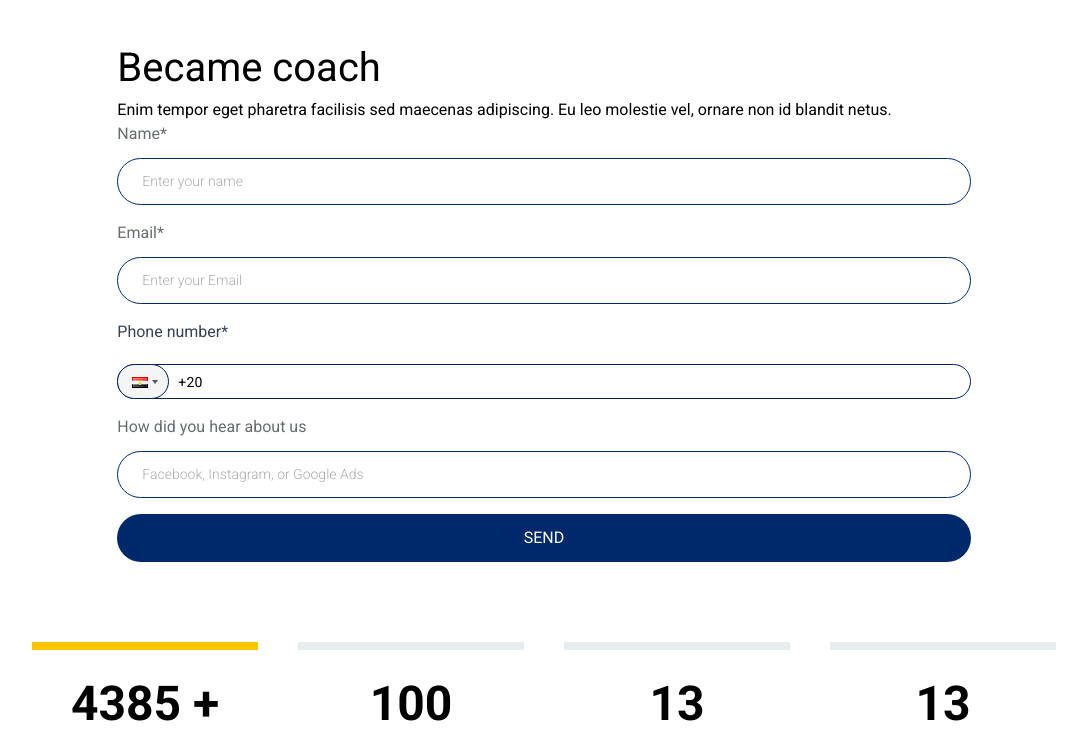
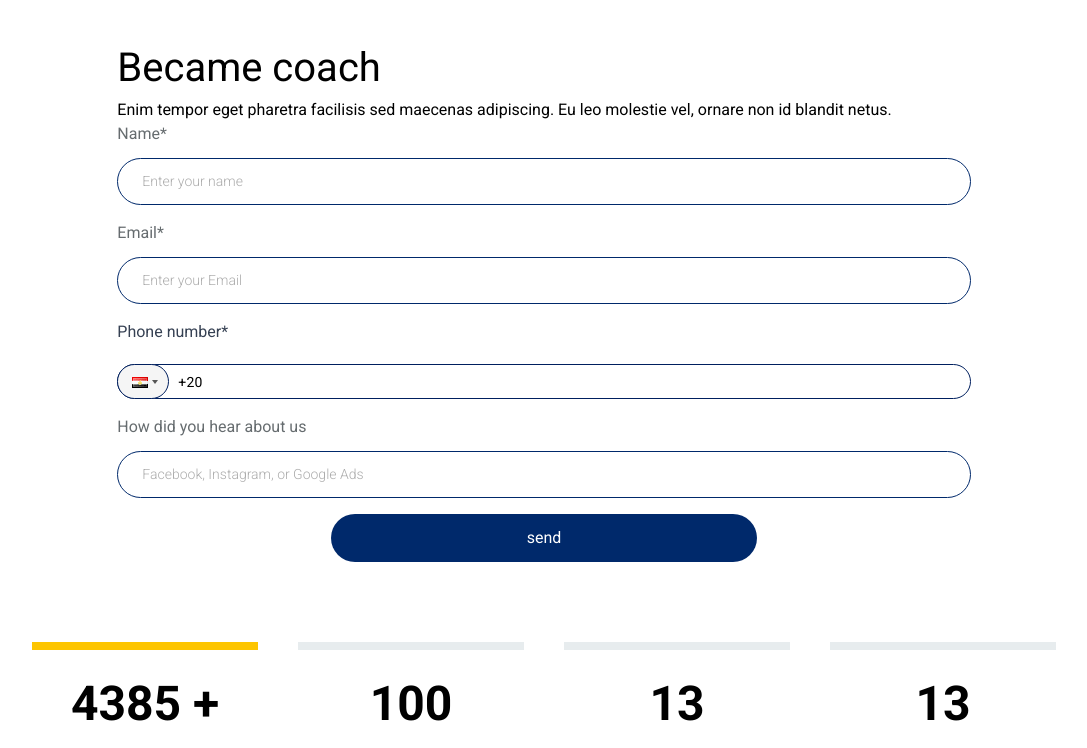
Before and after one commit to mo-kamal123/Micheal-Beshay-Project, a React (Vite) app: page /became-coach in a window 1280 px wide. Shown: the part 512-1260 px from the top of the page, without its empty margins (96-1183 px from the left). Built offline with nearby package versions, Linux system fonts and the light colour scheme.

Commit message:
add query to form in become coach component and handle pending and error state

```diff
--- a/src/componants/common/form.jsx
+++ b/src/componants/common/form.jsx
@@ -1,8 +1,8 @@
-import { useState } from 'react';
+import { useRef, useState } from 'react';
 import PhoneInput from 'react-phone-input-2';
 import 'react-phone-input-2/lib/style.css';
 
-const Form = ({ type }) => {
+const Form = ({ type, mutate, isPending, isError, isSuccess }) => {
   const [formData, setFormData] = useState({
     name: '',
     email: '',
@@ -11,6 +11,8 @@ const Form = ({ type }) => {
     knowUs: '',
   }); // Initial state for form data
 
+  // Reference to the form element for resetting after submission
+  const formRef = useRef()
   /**
    * Handles input changes and updates the form data state.
    * @param {string} key - The field name to update (e.g., 'name', 'email', 'phone', 'message', 'knowUs').
@@ -21,8 +23,21 @@ const Form = ({ type }) => {
     setFormData(prev => ({ ...prev, [key]: value }));
   };
 
+
+  // Handles form submission, prevents default behavior, and calls the mutate function with form data.
+  const handleSubmit = (e) => {
+    e.preventDefault();
+    if (formData.name || formData.email || formData.phone) {
+      mutate(formData)
+    }
+    // Reset the form after submission
+    if(isSuccess) {
+      formRef.current.reset()
+      setFormData({phone: '+20'})
+    }
+  }
   return (
-    <div className="flex flex-col gap-4">
+    <form ref={formRef} onSubmit={(e) => handleSubmit(e)} className="flex flex-col gap-4">
       {/* Name Input */}
       <div className="flex flex-col gap-3">
         <label className="text-[#666C6F]" htmlFor="name">
@@ -73,6 +88,11 @@ const Form = ({ type }) => {
             borderRadius: '30px',
             padding: '6px',
           }}
+          inputProps={{
+            name: 'phone',
+            required: true
+          }}
+
         />
       </div>
 
@@ -111,9 +131,15 @@ const Form = ({ type }) => {
         </div>
       )}
 
+      {isError && <div className="text-red-500">sending failed. Please try again.</div>}
       {/* Submit Button */}
-      <button className="bg-main text-white py-3 rounded-4xl">SEND</button>
-    </div>
+      <button
+        disabled={isPending}
+        className={`${isPending ? 'bg-main/50' : 'bg-main'} w-1/2 m-auto text-white py-3 rounded-4xl disabled:opacity-50 disabled:cursor-not-allowed`}
+      >
+        {isPending ? 'sending...' : 'send'}
+      </button>
+    </form>
   );
 };
 
--- a/src/componants/sections/become-coach/become-coach-form.jsx
+++ b/src/componants/sections/become-coach/become-coach-form.jsx
@@ -1,6 +1,8 @@
 import banner from '../../../assets/About-imgs/become_coach.png';
+import { useBecomeCoach } from '../../../hooks/becomeCoach-hooks/useBecomeCoachQuery';
 import Form from '../../common/form';
 function BecomeCoachForm() {
+  const { mutate, isPending, isError, isSuccess } = useBecomeCoach()
   return (
     <div className="h-fit">
       <div className="bg-main h-[200px] "></div>
@@ -19,7 +21,7 @@ function BecomeCoachForm() {
             </p>
           </div>
           <div>
-            <Form type={'coach'} />
+            <Form type={'coach'} mutate={mutate} isError={isError} isPending={isPending} isSuccess={isSuccess} />
           </div>
         </div>
       </div>
```
Also changed, not shown: src/hooks/becomeCoach-hooks/useBecomeCoachQuery.js (renamed from src/hooks/becomeCoach-hooks/become-coach-hooks.js).
